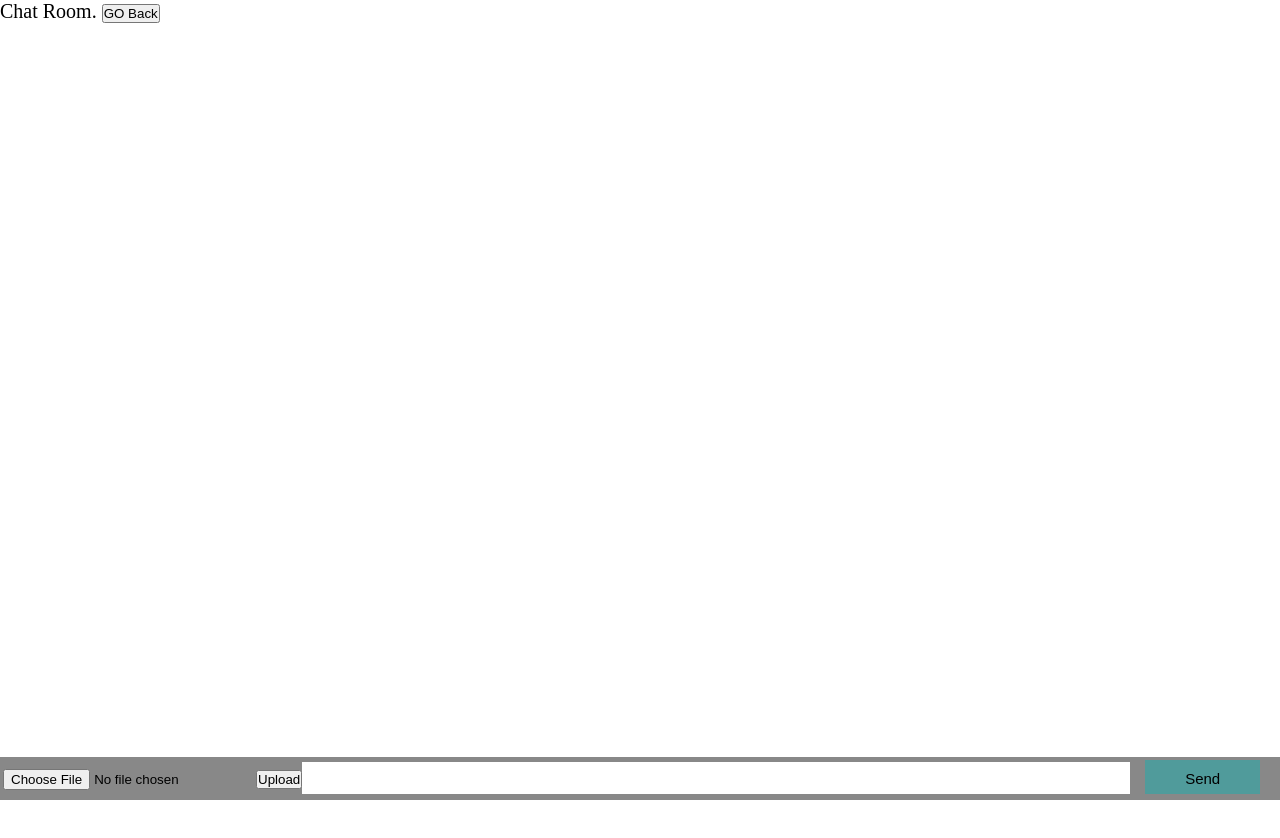
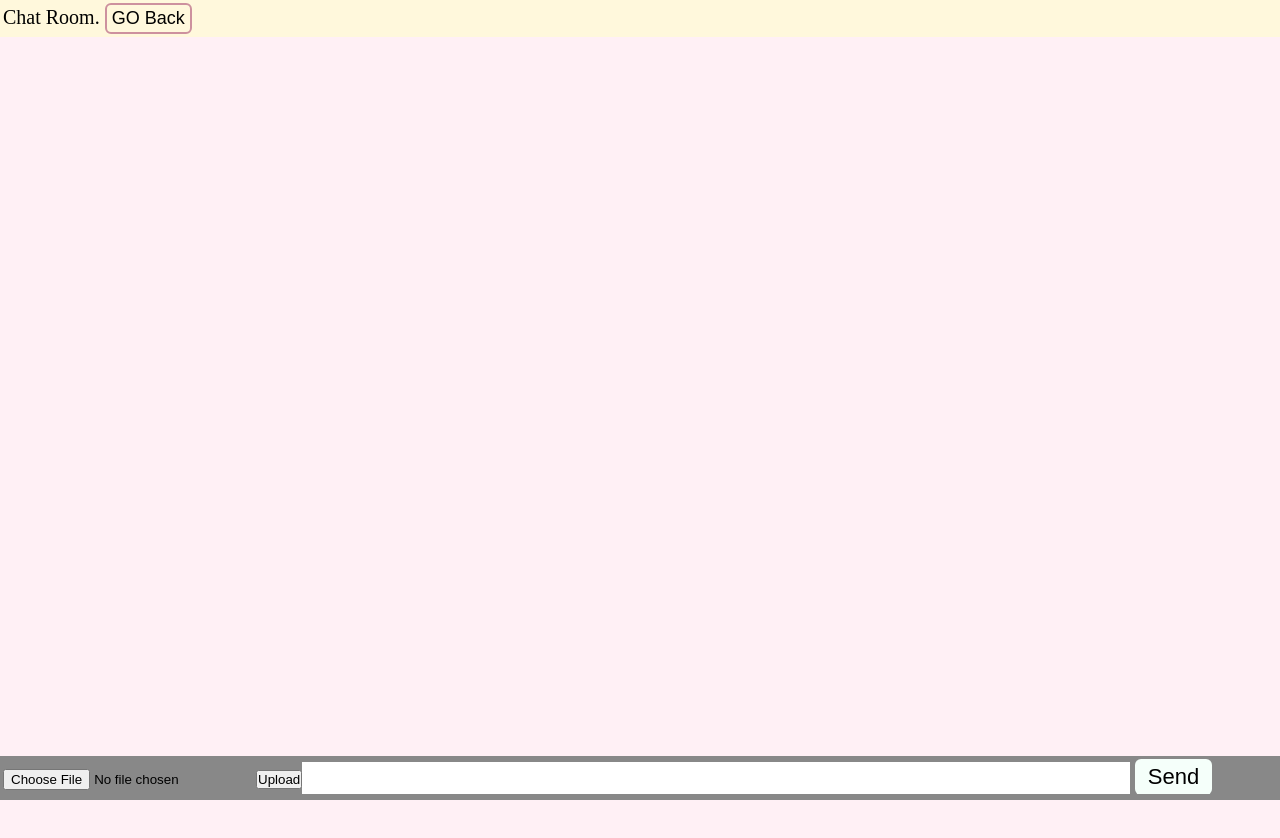
Before and after one commit to liu115/CNproject, a website: page app/chat.html in a window 1280 px wide. Before the commit the page ends 800 px from the top, so only its background shows below. Drawn offline with nearby package versions, Linux system fonts and the light colour scheme; no server answers.

Commit message:
Modify GUI of chatbox

```diff
--- a/app/chat.html
+++ b/app/chat.html
@@ -5,7 +5,7 @@
     <link rel="stylesheet" type="text/css" href="/public/css/chat.css">
   </head>
   <body>
-	  <div>Chat Room. <button onclick="goback()">GO Back</button></div>
+	  <div>Chat Room. <button id="go_back_button" onclick="goback()">GO Back</button></div>
 	  <ul id="message"></ul>
 	  <p><input type="file" id="FileBox"><button type='button' id='UploadButton' class='Button'>Upload</button><input id='msgblock' autocomplete="off"/><button id="send_button" onclick="sendmsg()">Send</button><p>
 
--- a/app/public/css/chat.css
+++ b/app/public/css/chat.css
@@ -5,6 +5,7 @@
 }
 body{
 	font-size: 20px;
+	background: #FFF0F5;
 }
 p{
 	background: #888888;
@@ -13,18 +14,46 @@ p{
 	bottom: 0;
 	width: 100%;
 }
+div{
+	background: #FFF8DC;
+	padding: 3px;
+	position:fixed;
+	top: 0;
+	width: 100%;
+}
+ul{
+	margin-bottom: 50px;
+
+}
+li{
+	margin-top:10px;
+	margin-bottom:10px;
+	font-size:25px;
+}
 #msgblock{
 	border: 0;
 	padding: 10px;
 	width:65%;
 }
 #send_button{
-	width: 9%;
-	background: rgb(80,155,155);
+	width: 6%;
+	background: #F5FFFA;
 	border: none;
-	padding:10px;
-	margin-right:15px;
-	margin-left:15px;
+	padding:5px;
+	margin-left:5px;
 	cursor:pointer;
-	font-size:15px;
+	font-size:22px;
+	border-radius: 6px;
 }
+#go_back_button{
+	background-color: #00000000;
+	border: 2px solid #CD919E;
+	border-radius: 6px;
+	color: black;
+	padding: 3px 5px;
+	text-align: center;
+	text-decoration: none;
+	display: inline-block;
+	font-size: 18px;
+	cursor: pointer;
+									}
```
